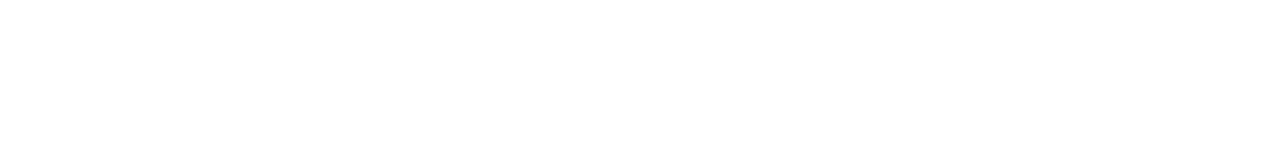
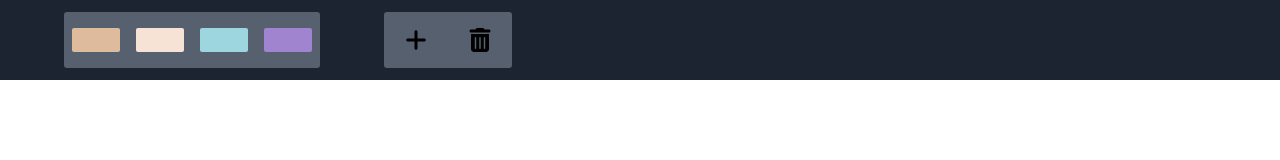
Before and after one commit to raghvmaheshwari/Ticket-Manager, a plain HTML site: page index.html in a window 1280 px wide. Drawn offline with Linux system fonts and the light colour scheme.

Commit message:
modified index.html

```diff
--- a/index.html
+++ b/index.html
@@ -6,22 +6,31 @@
     <meta http-equiv="X-UA-Compatible" content="IE=edge">
     <meta name="viewport" content="width=device-width, initial-scale=1.0">
     <title>Ticker</title>
+    <link rel="stylesheet" href="./style.css">
+    <link rel="stylesheet" href="https://cdnjs.cloudflare.com/ajax/libs/font-awesome/6.1.2/css/all.min.css"
+        integrity="sha512-1sCRPdkRXhBV2PBLUdRb4tMg1w2YPf37qatUFeS7zlBy7jJI8Lf4VHwWfZZfpXtYSLy85pkm9GaYVYMfw5BC1A=="
+        crossorigin="anonymous" referrerpolicy="no-referrer" />
 </head>
 
 <body>
- <div class="toolbox-cont"> <!--ToolBox -->
-    <div class="toolbox-priority-cont">
-        <div class="color"></div>
-        <div class="color"></div>
-        <div class="color"></div>
-        <div class="color"></div>
+    <div class="toolbox-cont">
+        <!--ToolBox -->
+        <div class="toolbox-priority-cont">
+            <div class="one color"></div>
+            <div class="two color"></div>
+            <div class="three color"></div>
+            <div class="four color"></div>
+        </div>
+        <div class="action-btn-cont">
+            <div class="add">
+                <i class="fa-solid fa-plus"></i>
+            </div>
+            <div class="remove">
+                <i class="fa-solid fa-trash-can"></i>
+            </div>
+        </div>
+
     </div>
-    <div class="action-btn-cont">
-        <div class="add"></div>
-        <div class="remove"></div>
-    </div>
-
-</div>
 </body>
 
 </html>
```
